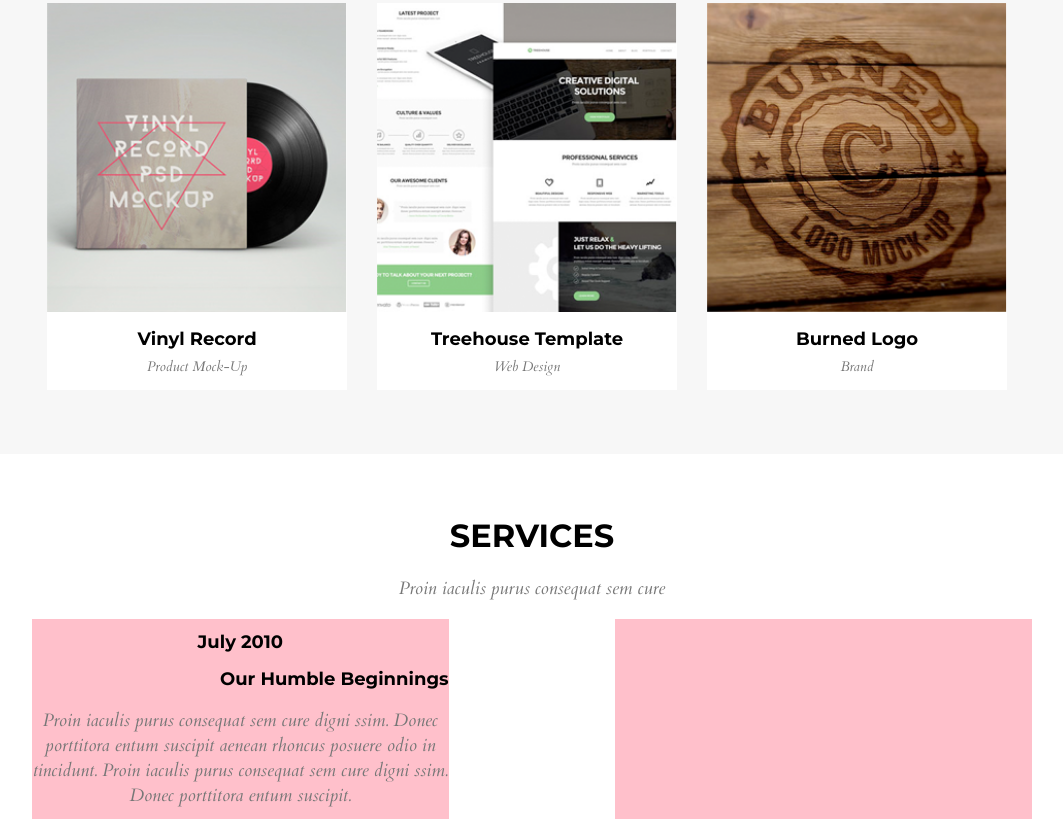
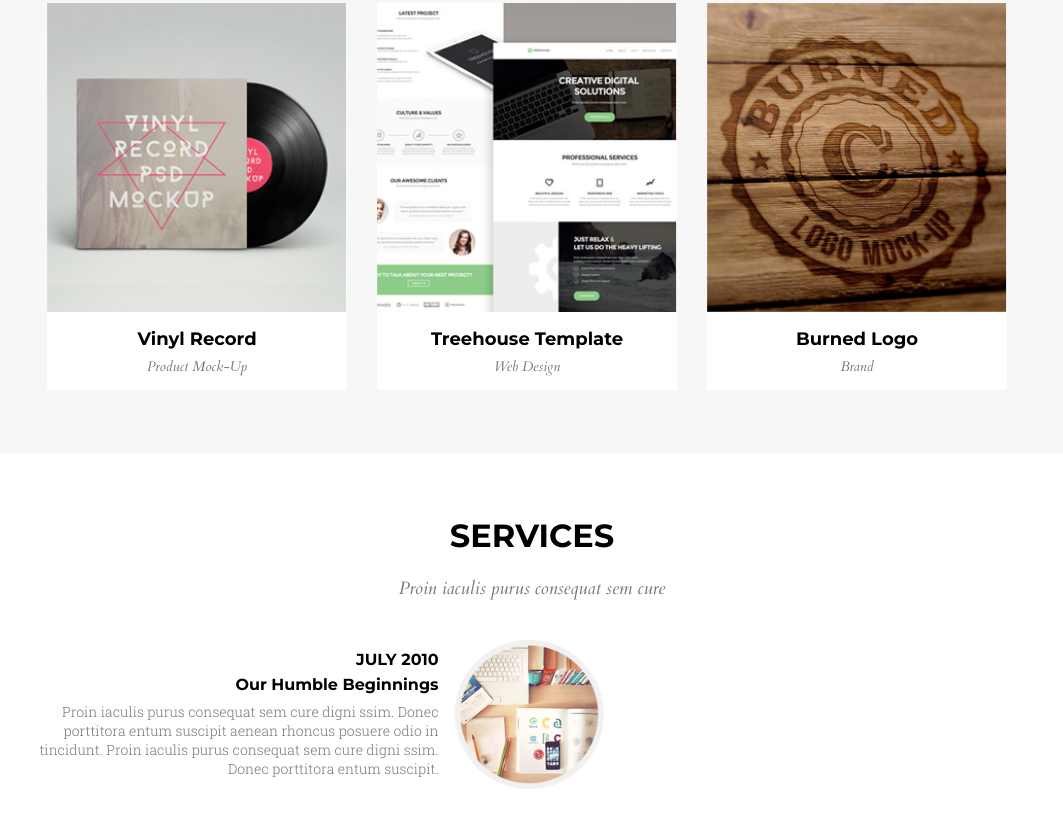
Before and after one commit to MarcinGim/7-Strona-www, a website: page index.html in a window 1280 px wide. Shown: the part 1817-2656 px from the top of the page, without its empty margins (108-1171 px from the left). Drawn offline with Linux system fonts and the light colour scheme.

```diff
--- a/index.html
+++ b/index.html
@@ -8,6 +8,7 @@
       <link href="https://fonts.googleapis.com/css?family=Dancing+Script:400,700" rel="stylesheet">
       <link href="https://fonts.googleapis.com/css?family=Montserrat:400,700" rel="stylesheet">
       <link href="https://fonts.googleapis.com/css?family=Cardo:400i" rel="stylesheet">
+      <link href="https://fonts.googleapis.com/css?family=Roboto+Slab:300,400" rel="stylesheet">
       <link rel="stylesheet" href="https://use.fontawesome.com/releases/v5.7.2/css/all.css" integrity="sha384-fnmOCqbTlWIlj8LyTjo7mOUStjsKC4pOpQbqyi7RrhN7udi9RwhKkMHpvLbHG9Sr" crossorigin="anonymous">
       <meta name="viewport" content="width=device-width, initial-scale=1">
    </head>
@@ -109,11 +110,12 @@
 	   				<h1>SERVICES</h1>
 	   				<p>Proin iaculis purus consequat sem cure</p>
 	   				<div class="col-5 aboutus-box">
-	   					<h1>July 2010</h1>
+	   					<h1>JULY 2010</h1>
 	   					<h2>Our Humble Beginnings</h2>
 	   					<p>Proin iaculis purus consequat sem cure digni ssim. Donec porttitora entum suscipit aenean rhoncus posuere odio in tincidunt. Proin iaculis purus consequat sem cure digni ssim. Donec porttitora entum suscipit.</p>
 	   				</div>
 	   				<div class="col-2 aboutus-box2">
+	   					<img src="images/calendar-1.png">
 	   				</div>
 	   				<div class="col-5 aboutus-box3">
 	   				</div>
--- a/sass/style.scss
+++ b/sass/style.scss
@@ -201,7 +201,7 @@
     }
 }
 
-// Portfolio section
+// sekcja 2 - Portfolio section
 
 .portoflio-background {
     background-color: #f7f7f7;
@@ -265,32 +265,47 @@
         color: #777777;
         font-size: 18px;
     }
+    img {
+        height: 150px;
+        width: 150px;
+        margin-left: 5px;
+    }
 }
 
 .aboutus-box {
-    background-color: pink;
+    text-align: right;
     height: 200px;
-    text-align: right;
+    margin-top: 20px;
+    padding-right: 10px;
 }
 
 .aboutus-box2 {
     height: 200px;
+    margin-top: 20px;
 }
 
 .aboutus-box3 {
-    background-color: pink;
+    background-color: white;
     height: 200px;
+    margin-top: 20px;
 }
 
 .aboutus-box {
     h1, h2 {
-        font-size: 18px;
+        font-size: 16px;
         font-weight: 700px;
+        text-align: right;
+    }
+    h2 {
+        margin-top: -5px;
     }
     p {
-        font-family: 'Cardo', serif;
-        font-style: italic;
+        margin-top: -5px;
+        font-family: 'Roboto Slab', serif;
+        font-weight: 300;
         color: #777777;
-        font-size: 18px;
+        font-size: 14px;
+        text-align: right;
+        font-style: normal;
     }
 }
```
Also changed, not shown: css/style.css, 1 other file.
